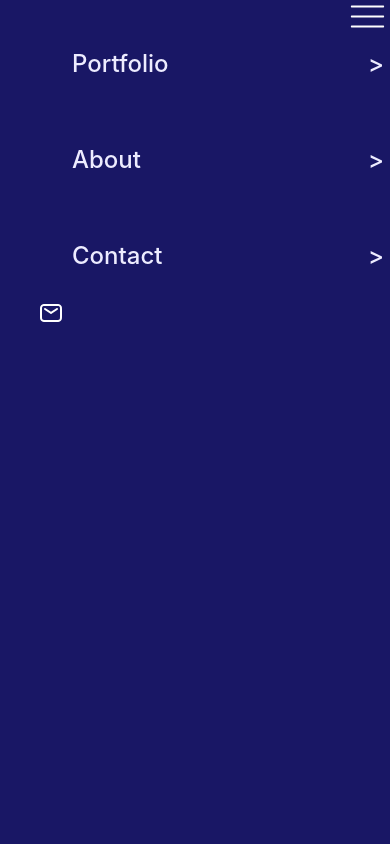
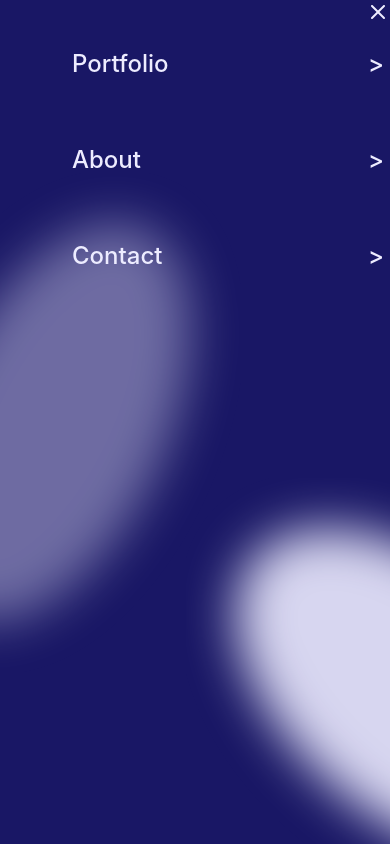
Before and after one commit to Elisha-Tetteyfio/My-portfolio, a website with bundled scripts: page index.html in a window 390 px wide. Both pictures are taken after a click on the picture 367 px from the left and 16 px from the top of the page. Shown: the top 844 px of the page. Built offline with nearby package versions, Linux system fonts and the light colour scheme; files whose address does not match are found by name.

Commit message:
Add background images

```diff
--- a/index.html
+++ b/index.html
@@ -17,6 +17,7 @@
             id="name">Elisha</a>
         <nav class="mobile">
             <img src="Icons/Union.svg" alt="Menu" class="menu-element" id="menu">
+            <img src="Icons/Close.svg" alt="Menu" class="menu-element" id="menu-close">
         </nav>
         <div class="desktop">
             <ul>
@@ -32,7 +33,7 @@
                         <span>Contact</span>
                         <span> > </span>
                     </a> </li>
-                <li><img src="Icons/Mail.svg" alt="mail"></li>
+                <li><img src="Icons/Mail.svg" alt="mail" id="mail"></li>
             </ul>
         </div>
     </header>
--- a/package.json
+++ b/package.json
@@ -1,5 +1,9 @@
 {
   "devDependencies": {
+    "babel-eslint": "^10.1.0",
+    "eslint": "^7.32.0",
+    "eslint-config-airbnb-base": "^14.2.1",
+    "eslint-plugin-import": "^2.26.0",
     "hint": "^6.2.0",
     "stylelint": "^13.13.1",
     "stylelint-config-standard": "^21.0.0",
--- a/script.js
+++ b/script.js
@@ -1,3 +1,5 @@
+//const { func } = require("assert-plus");
+
 const mainHeader = document.querySelector('.mobile-menu');
 
 const menuButton = document.getElementById('menu');
@@ -7,8 +9,13 @@ menuButton.addEventListener('click', function () {
 
 const menuElemLink = document.querySelectorAll('.desktop li a');
 
+
 menuElemLink.forEach((link) => {
   link.addEventListener('click', function () {
     mainHeader.classList.remove('mobile-menu-open');
   });
 });
+
+document.getElementById("menu-close").addEventListener('click', function (){
+  mainHeader.classList.remove('mobile-menu-open');
+})
--- a/style.css
+++ b/style.css
@@ -3,8 +3,7 @@ body {
   min-width: 375px;
   margin: 0;
   background-color: #191765;
-  font-family: -apple-system, BlinkMacSystemFont, 'Segoe UI', Roboto, Oxygen,
-    Ubuntu, Cantarell, 'Open Sans', 'Helvetica Neue', sans-serif;
+  font-family: -apple-system, BlinkMacSystemFont, 'Segoe UI', Roboto, Oxygen, Ubuntu, Cantarell, 'Open Sans', 'Helvetica Neue', sans-serif;
 }
 
 #headline {
@@ -50,6 +49,9 @@ body {
   margin: auto;
   background-color: #191765;
   height: 100%;
+  background-image: url("Background/menu-ellipse.svg"), url("Background/menu-ellipse-2.svg");
+  background-repeat: no-repeat, no-repeat;
+  background-position: left, bottom right;
 }
 
 .mobile-menu-open .desktop ul {
@@ -71,8 +73,24 @@ body {
   width: 100%;
 }
 
+.mobile-menu-open #mail {
+  display: none;
+}
+
+.mobile-menu-open #menu {
+  display: none;
+}
+
 .mobile {
   z-index: 100;
+}
+
+.mobile #menu-close {
+  display: none;
+}
+
+.mobile-menu-open #menu-close {
+  display: flex;
 }
 
 @media screen and (max-width: 767px) {
```
Also changed, not shown: .eslintrc.json (added), .github/workflows/linters.yml, .stylelintrc.json, Background/menu-background.svg (added), Background/menu-ellipse-2.svg (added), Background/menu-ellipse.svg (added), Icons/Close.svg (added), 2 other files.
